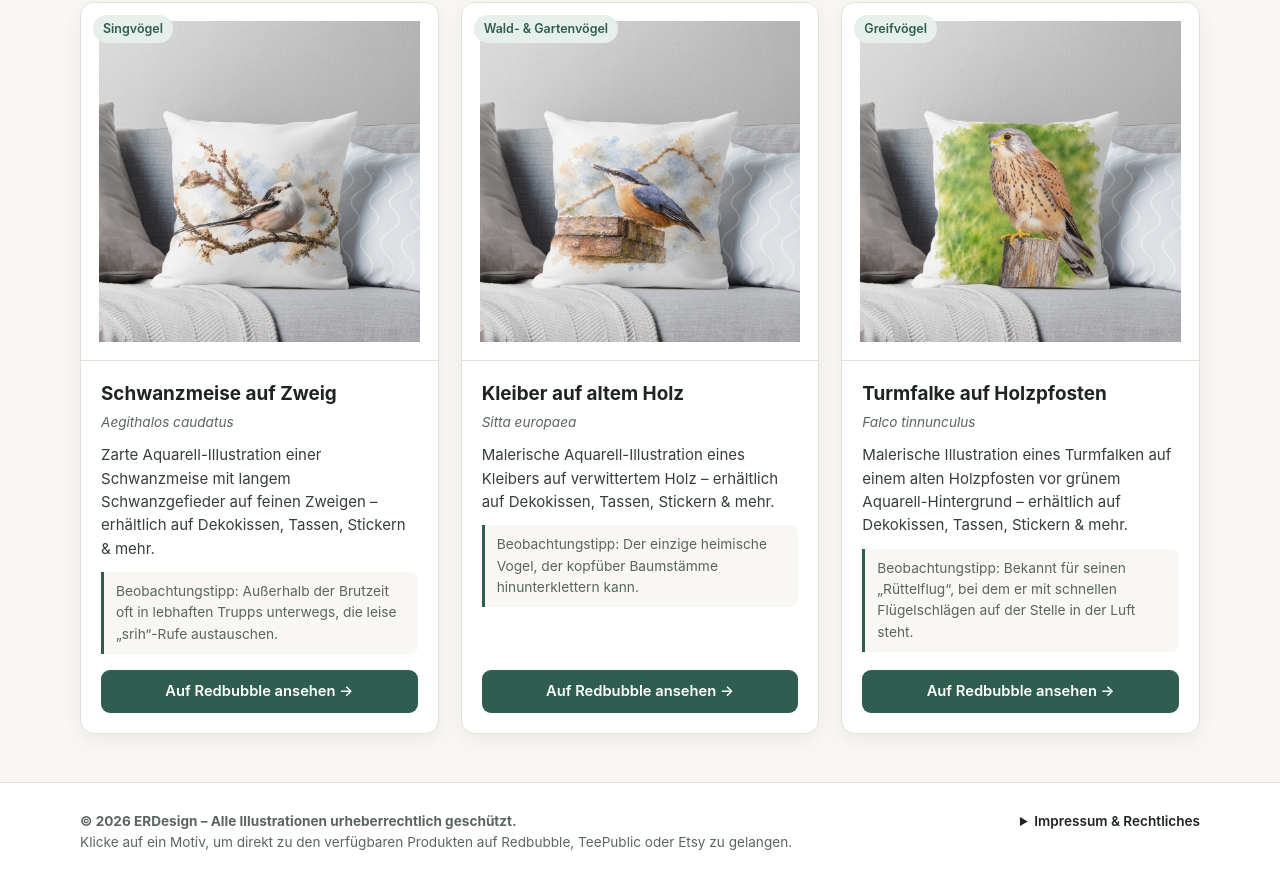
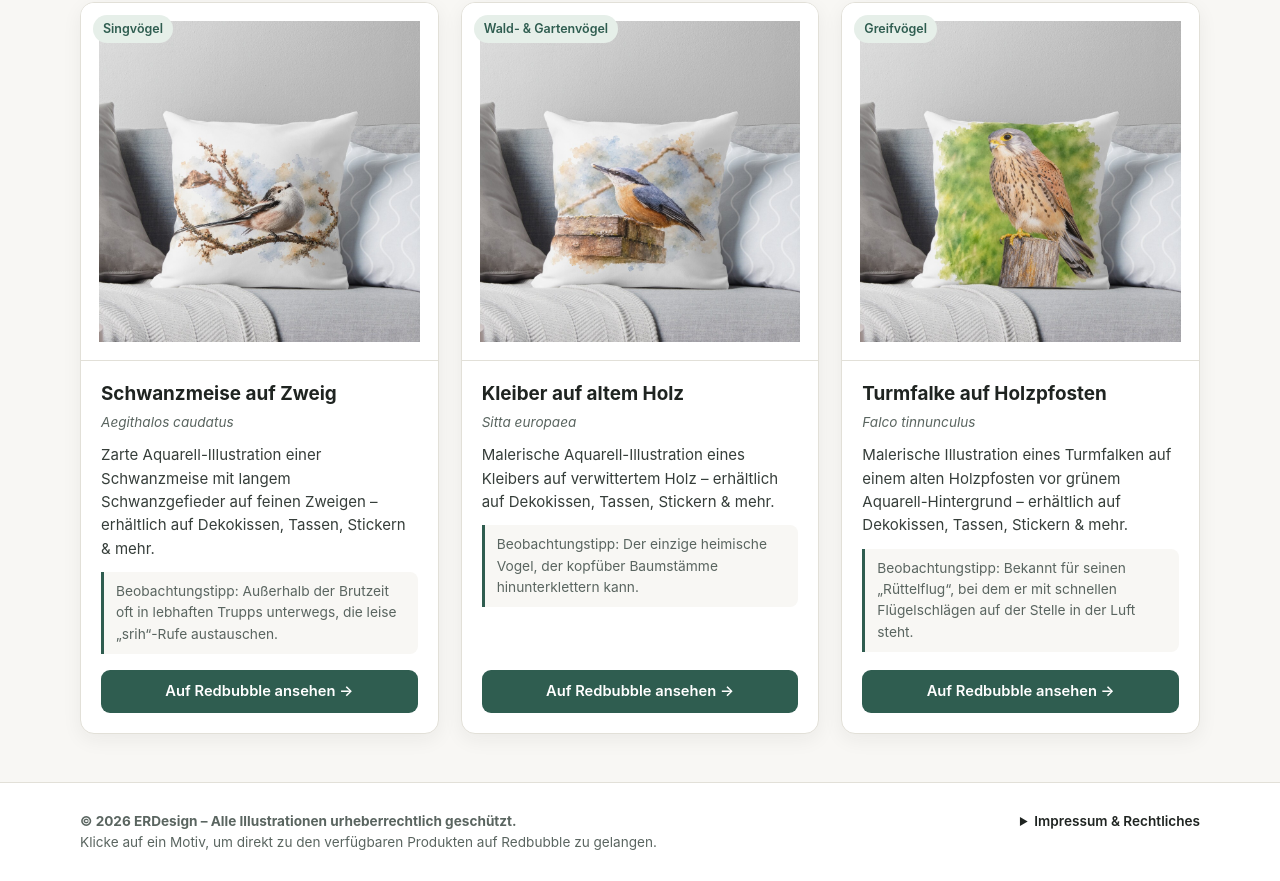
Before and after one commit to rerregger-ops/natur-galerie, a plain HTML site: page index.html in a window 1280 px wide. Shown: the part 1855-2736 px from the top of the page. Drawn offline with Linux system fonts and the light colour scheme.

Commit message:
Update index.html

```diff
--- a/index.html
+++ b/index.html
@@ -380,7 +380,7 @@
         btnTeepublic: "TeePublic",
         btnEtsy: "DIY-Datei (Etsy)",
         empty: "Keine passenden Motive gefunden.",
-        footerNote: "Klicke auf ein Motiv, um direkt zu den verfügbaren Produkten auf Redbubble, TeePublic oder Etsy zu gelangen.",
+        footerNote: "Klicke auf ein Motiv, um direkt zu den verfügbaren Produkten auf Redbubble zu gelangen.",
         imprint: "Impressum & Rechtliches"
       },
       en: {
```
